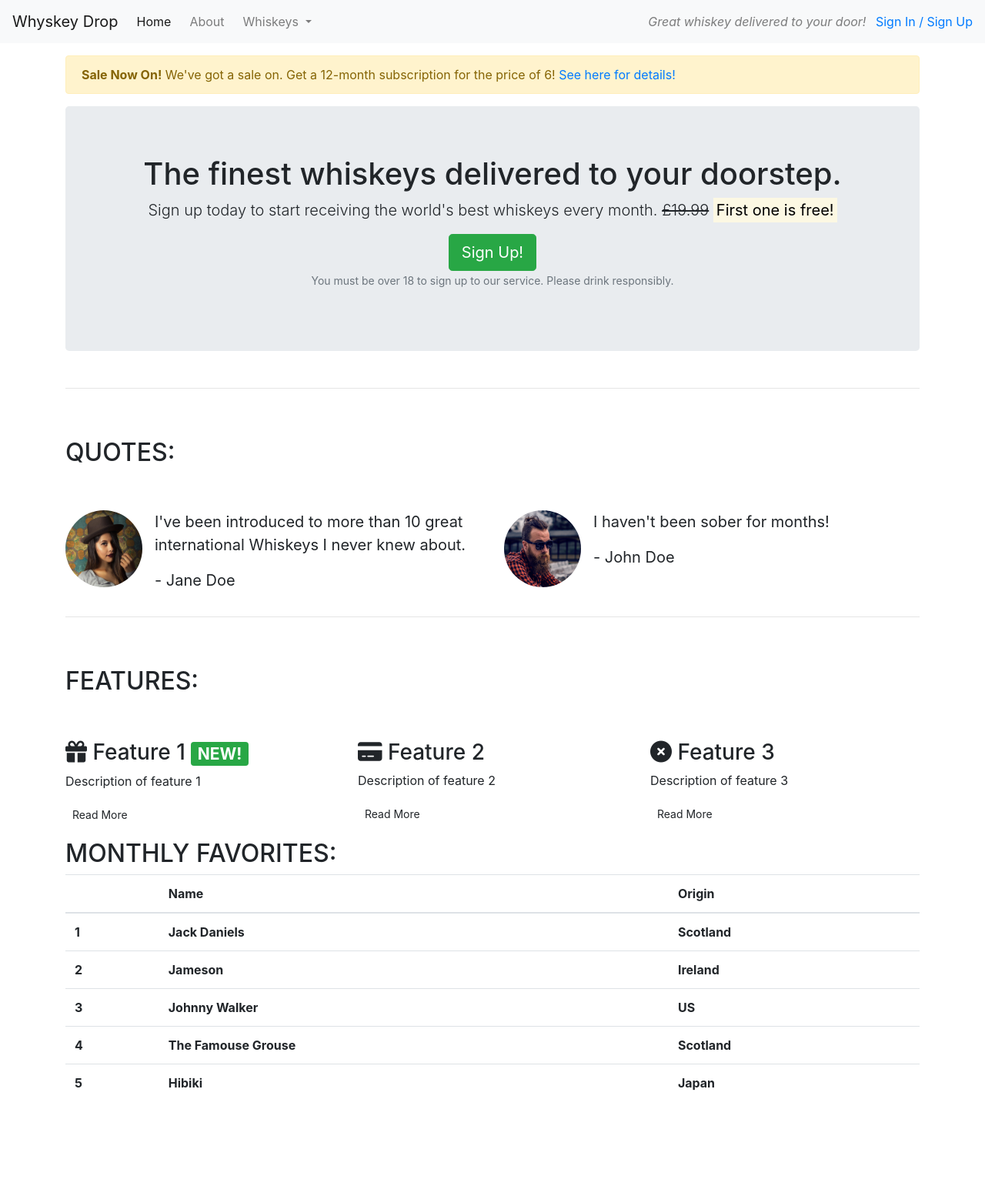
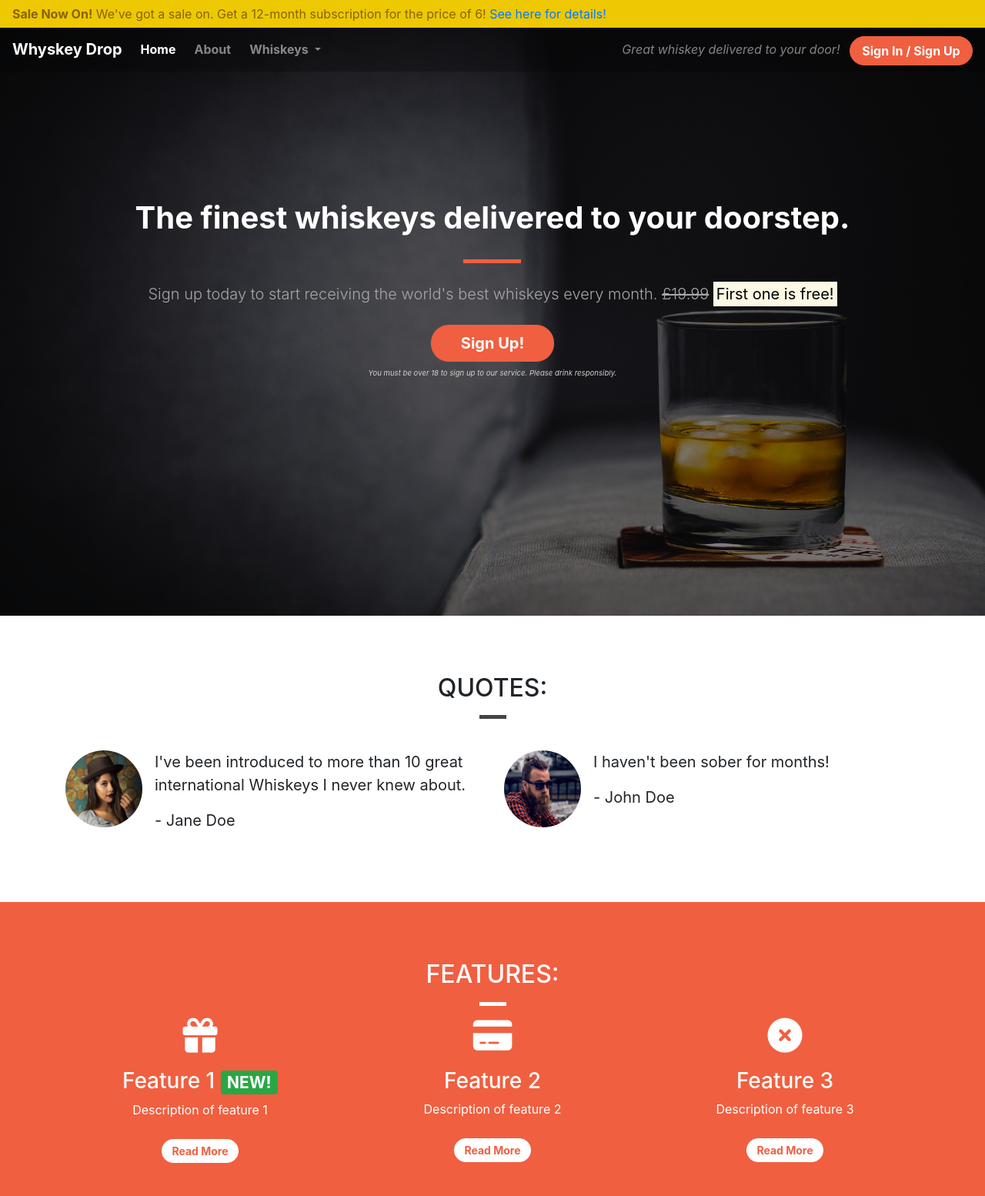
Before and after one commit to felipesandoli/learning-bootstrap, a plain HTML site: page index.html in a window 1280 px wide. Shown: the top 1554 px of the page at 77% size. Before the commit the page ends 1447 px from the top, so only its background shows below. Drawn offline with nearby package versions, Linux system fonts and the light colour scheme.

Commit message:
Finish up site

```diff
--- /dev/null
+++ b/css/style.css
@@ -0,0 +1,194 @@
+body {
+
+}
+
+.container-wrapper {
+
+}
+
+.container-wrapper-orange {
+    background-color: #f05f40;
+    color: white;
+}
+
+.alert-container .col-12 {
+    padding: 0;
+    z-index: 1;
+}
+
+.site-wide-alert {
+    border-radius: 0;
+    margin-bottom: 0;
+    padding: 5px 15px;
+    background-color: #eec802;
+    border-color: #eec802;
+}
+
+.callout-container {
+    height: 100vh;
+    background: url('../images/whiskey-background.jpg') no-repeat bottom right fixed;
+    -webkit-background-size: cover;
+    -moz-background-size: cover;
+    -o-background-size: cover;
+    background-size: cover;
+
+    display: flex;
+    align-items: center;
+    justify-content: center;
+
+    position: relative;
+}
+
+.opaque-overlay {
+    position: absolute;
+    top: 0;
+    left: 0;
+    height: 100%;
+    width: 100%;
+    background-color: rgba(0,0,0,0.5);
+}
+
+.quotes-container {}
+
+.features-container {}
+
+/* Page headers */
+
+.page-header {
+    margin-bottom: 0;
+    border-bottom: 0;
+    text-align: center;
+}
+
+.page-header h2 {
+    margin-top: 0;
+
+}
+
+.quotes .page-header {
+    margin-bottom: 25px;
+}
+
+/* Block dividers */
+
+.block-divider {
+    width: 75px;
+    height: 5px;
+    border: 0;
+    background-color: #444;
+}
+
+.block-divider--orange {
+    background-color: #f05f40;
+}
+
+.block-divider--white {
+    background-color: white;
+}
+
+.block-divider-short {
+    width: 35px;
+}
+
+/* Content containers */
+
+.content-container {
+    padding-top: 75px;
+    padding-bottom: 75px;
+}
+
+/* Navbar */
+
+.navalert-container {
+    position: absolute;
+    top: 0;
+    left: 0;
+    padding-left: 0;
+    padding-right: 0;
+}
+
+.navbar {
+    margin-bottom: 0;
+    border: 0;
+    width: 100%;
+    background-color: rgba(0,0,0,0.25);
+    z-index: 1;
+}
+
+.navbar .navbar-toggler {
+    border: 0;
+}
+
+.navbar .navbar-brand {
+    font-weight: bold;
+}
+
+.navbar .navbar-nav a {
+    font-weight: bold;
+}
+
+/* Jumbotron*/
+
+.jumbotron {
+    background-color: transparent;
+}
+
+.jumbotron-header {
+    color: white;
+    font-weight: bold;
+    margin-bottom: 30px;
+}
+
+.jumbotron .lead {
+    margin: 25px 0;
+    color: #a7a7a7;
+}
+
+.jumbotron small {
+    font-size: 60%;
+    font-style: italic;
+    color: #d0d0d0;
+}
+
+/* Buttons */
+
+.btn--cta {
+    font-weight: bold;
+    border-radius: 23px;
+    width: 160px;
+}
+
+.btn--orange {
+    color: white;
+    background-color: #f05f40;
+    border-color: #f05f40;
+}
+
+.btn--orange:hover,
+.btn--orange:active,
+.btn--orange:focus,
+.btn--orange:active:focus {
+    background-color: #df4929;
+    border-color: #df4929;
+}
+
+.feature {
+    text-align: center;
+    margin-bottom: 40px;
+}
+
+.feature i {
+    margin-bottom: 20px;
+    font-size: 45px;
+    line-height: 45px;
+}
+
+.feature .btn {
+    background-color: white;
+    border-color: white;
+    border-radius: 15px;
+    min-width: 100px;
+    font-weight: bold;
+    margin-top: 10px;
+    color: #f05f40;
+}
--- a/index.html
+++ b/index.html
@@ -6,10 +6,22 @@
     <meta name="viewport" content="width=device-width, initial-scale=1.0">
     <title>Whyskey Drop | Taste a new whiskey every month</title>
     <link rel="stylesheet" href="https://cdn.jsdelivr.net/npm/bootstrap@4.6.2/dist/css/bootstrap.min.css" integrity="sha384-xOolHFLEh07PJGoPkLv1IbcEPTNtaed2xpHsD9ESMhqIYd0nLMwNLD69Npy4HI+N" crossorigin="anonymous">
+    <link rel="stylesheet" href="css/style.css">
     <script src="https://cdn.jsdelivr.net/npm/bootstrap@4.6.2/dist/js/bootstrap.bundle.min.js" integrity="sha384-Fy6S3B9q64WdZWQUiU+q4/2Lc9npb8tCaSX9FK7E8HnRr0Jz8D6OP9dO5Vg3Q9ct" crossorigin="anonymous"></script>
 </head>
+
 <body>
-    <nav class="navbar navbar-light bg-light navbar-expand-sm">
+    <div class="container-fluid navalert-container">
+        <div class="container-fluid alert-container">
+            <div class="row d-none d-sm-block">
+                <div class="col-12">
+                    <div class="site-wide-alert alert alert-warning">
+                        <strong>Sale Now On!</strong> We've got a sale on. Get a 12-month subscription for the price of 6! <a href="">See here for details!</a>
+                    </div>
+                </div>
+            </div>
+        </div>
+        <nav class="navbar navbar-dark  navbar-expand-sm">
             <a href="/" class="navbar-brand">Whyskey Drop</a>
             <button class="navbar-toggler ml-auto" type="button" data-toggle="collapse" data-target="#navbarNavDropdown" aria-controls="navbarNavDropdown" aria-expanded="false" aria-label="Toggle navigation">
                 <span class="navbar-toggler-icon"></span>
@@ -34,38 +46,39 @@
             </div>
             <div class="d-none d-md-block">
                 <p class="navbar-text my-auto mr-2"><i>Great whiskey delivered to your door!</i></p>
-            <a href="/login">Sign In / Sign Up</a>
+                <a href="/login" class="btn btn--cta btn--orange" data-toggle="modal" data-target="#signUpModal">Sign In / Sign Up</a>
             </div>
         </nav>
-    <article class="container mt-3">
-        <div class="row d-none d-sm-block">
-            <div class="col-12">
-                <div class="alert alert-warning">
-                    <strong>Sale Now On!</strong> We've got a sale on. Get a 12-month subscription for the price of 6! <a href="">See here for details!</a>
     </div>
-            </div>
-        </div>
+
+
+    <div class="container-fluid callout-container">
         <!-- Callout -->
+        <div class="opaque-overlay">&nbsp;</div>
         <div class="row">
             <div class="col-12">
                 <section class="callout jumbotron text-center">
-                    <h1>The finest whiskeys delivered to your doorstep.</h1>
+                    <h1 class="jumbotron-header">The finest whiskeys delivered to your doorstep.</h1>
+                    <hr class="block-divider block-divider--orange">
                     <p class="lead">Sign up today to start receiving the world's best whiskeys every month.
                     <s class="d-none d-sm-inline">£19.99</s> <strong><mark>First one is free!</mark></strong></p>
                     <span class="d-inline d-sm-none"><br></span>
-                    <button class="btn btn-success btn-lg" data-toggle="modal" data-target="#signUpModal">Sign Up!</button>
+                    <button class="btn btn--cta btn--orange btn-lg" data-toggle="modal" data-target="#signUpModal">Sign Up!</button>
                     <p class="text-muted"><small>You must be over 18 to sign up to our service. Please drink responsibly.</small></p>
                 </section>
             </div>
         </div>
         <!-- /.callout -->
-        <hr>
+    </div>
 
         <!-- Quotes -->
+        <div class="container-wrapper">
+            <div class="container quotes-container content-container">
                 <section class="quotes">
                     <div class="row">
-                <div class="col-12 my-5">
+                        <div class="col-12 page-header">
                             <h2 class="text-uppercase">Quotes:</h2>
+                            <hr class="block-divider block-divider-short">
                         </div>
                     </div>
                     <div class="row">
@@ -97,42 +110,49 @@
                         </div>
                     </div>
                 </section>
+            </div>
+        </div>
         <!-- /.quotes -->
-        <hr>
 
         <!-- Features-->
+        <div class="container-wrapper container-wrapper-orange">
+            <div class="container features-container content-container">
                 <section class="features">
                     <div class="row">
-                <div class="col-12 my-5">
+                        <div class="col-12 page-header">
                             <h2 class="text-uppercase">Features:</h2>
+                            <hr class="block-divider block-divider-short block-divider--white">
                         </div>
                     </div>
                     <div class="row">
                         <div class="col-12 col-md-6 col-lg-4">
                             <div class="feature">
-                        <h3><i class="fa-solid fa-gift d-none d-sm-inline"></i> Feature 1 <span class="badge badge-success">NEW!</span></h3>
+                                <h3><i class="fa-solid fa-gift d-none d-sm-block"></i> Feature 1 <span class="badge badge-success">NEW!</span></h3>
                                 <p>Description of feature 1</p>
                                 <p><a href="" class="btn btn-sm btn-ligh">Read More</a></p>
                             </div>
                         </div>
                         <div class="col-12 col-md-6 col-lg-4">
                             <div class="feature">
-                        <h3><i class="fa-solid fa-credit-card d-none d-sm-inline"></i> Feature 2</h3>
+                                <h3><i class="fa-solid fa-credit-card d-none d-sm-block"></i> Feature 2</h3>
                                 <p>Description of feature 2</p>
                                 <p><a href="" class="btn btn-sm btn-ligh ">Read More</a></p>
                             </div>
                         </div>
                         <div class="col-12 d-md-none d-lg-block col-lg-4">
                             <div class="feature">
-                        <h3><i class="fa-solid fa-circle-xmark d-none d-sm-inline"></i> Feature 3</h3>
+                                <h3><i class="fa-solid fa-circle-xmark d-none d-sm-block"></i> Feature 3</h3>
                                 <p>Description of feature 3</p>
                                 <p><a href="" class="btn btn-sm btn-ligh">Read More</a></p>
                             </div>
                         </div>
                     </div>
                 </section>
+            </div>
+        </div>
         <!-- ./features -->
 
+        <div class="container favorites-container">
             <!-- Monthly Favorites -->
             <section class="monthly-favorites">
                 <h2 class="text-uppercase">Monthly Favorites:</h2>
@@ -174,7 +194,7 @@
                 </table>
             </section>
             <!-- ./montly favorites-->
-    </article>
+        </div>
 
     <div class="modal" tabindex="-1" id="signUpModal">
         <div class="modal-dialog">
```
Also changed, not shown: images/whiskey-background.jpg (added). Lines whose indentation alone changed are shown as unchanged.
